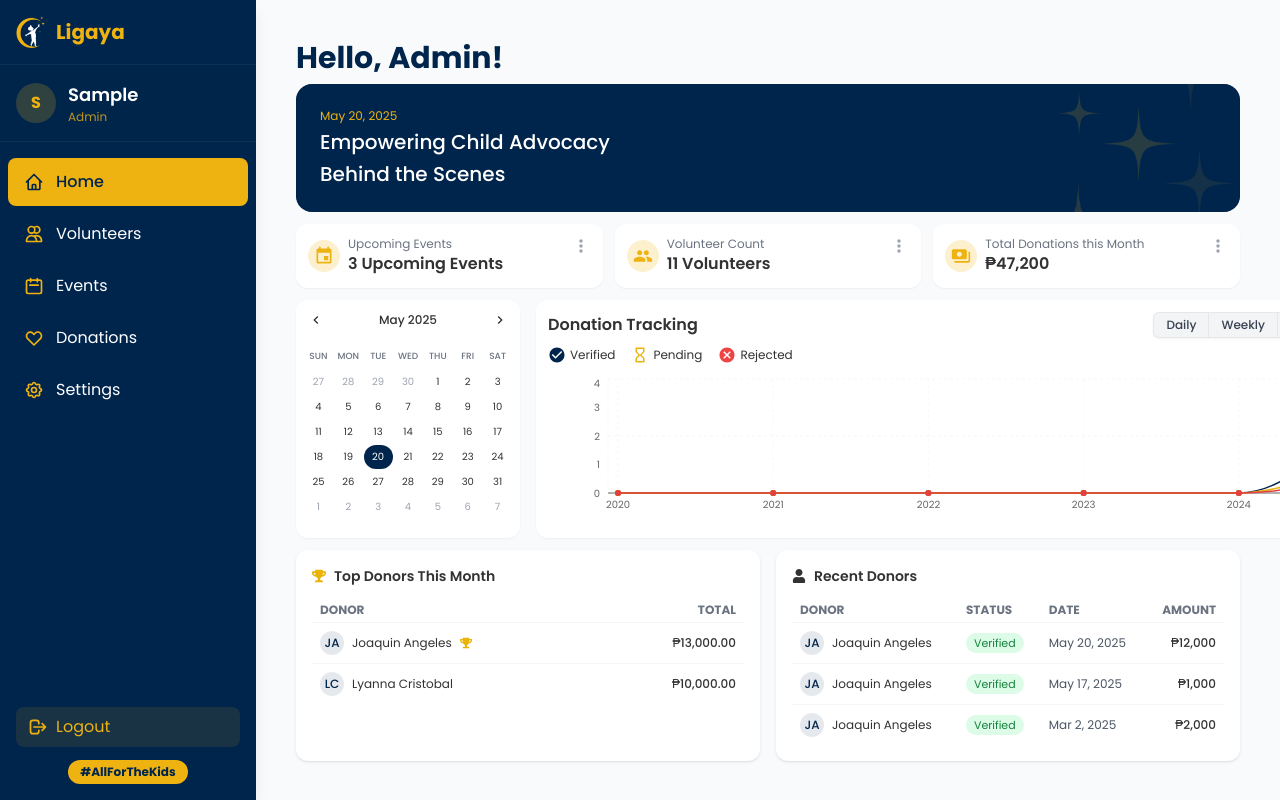
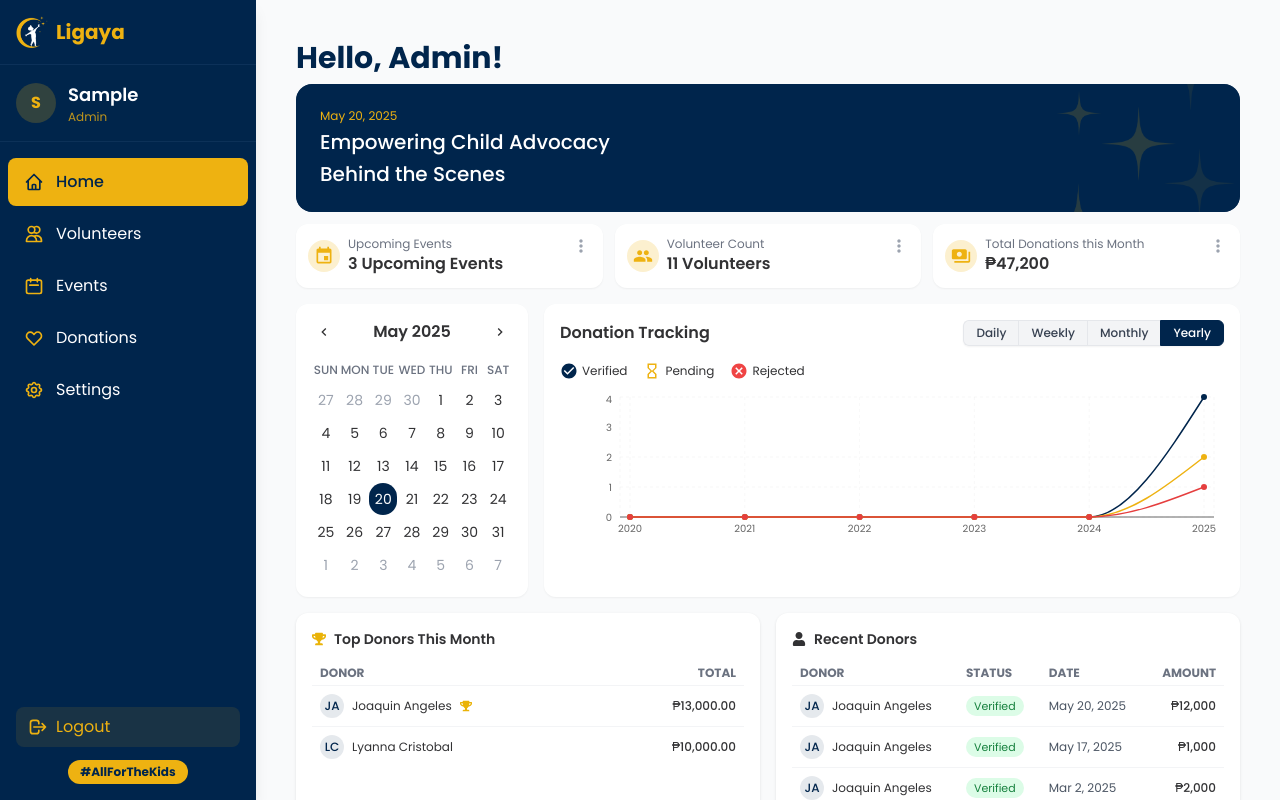
Before and after one commit to j24angeles/Ligaya, a React (Create React App) app in the folder ligaya_ustuvu/: page /admin-dashboard in a window 1280 px wide. Built offline with nearby package versions, Linux system fonts and the light colour scheme; data requests are answered from the project's data file; sample sign-in values are in the browser's storage.

Commit message:
fixed admin dash

```diff
--- a/ligaya_ustuvu/src/components/admin-dashboard/AdminDashboardComponent.js
+++ b/ligaya_ustuvu/src/components/admin-dashboard/AdminDashboardComponent.js
@@ -8,11 +8,10 @@ import { getAllDonations } from '../../api/donationService';
 import { getAllUsers } from '../../api/userService';
 import TopDonorsList from './TopDonorsList';
 
-
 const AdminDashboardComponent = () => {
   const [events, setEvents] = useState([]);
   const [donations, setDonations] = useState([]);
-const [users, setUsers] = useState([]);  // <-- store users here
+  const [users, setUsers] = useState([]);
   const [loading, setLoading] = useState(true);
   const [error, setError] = useState(null);
 
@@ -22,7 +21,7 @@ try {
         const [eventsData, donationsData, usersData] = await Promise.all([
           getAllEvents(),
           getAllDonations(),
-getAllUsers()   // <-- fetch users here
+          getAllUsers()
         ]);
         setEvents(eventsData);
         setDonations(donationsData);
@@ -52,21 +51,24 @@ return (
         <h1 className="text-3xl font-bold text-primary">Hello, Admin!</h1>
       </div>
 
-<div className="mb-3">
+      <div className="mb-4">
         <DashboardCards events={events} donations={donations} users={users} />
       </div>
-<div className="grid grid-cols-1 lg:grid-cols-4 gap-4 mb-3">
-  <Calendar events={events} className="col-span-1 h-24" />
-  <StatusChart donations={donations} className="col-span-3" />
+
+      <div className="flex flex-col lg:flex-row gap-4 mb-4">
+        <div className="w-full lg:w-1/4">
+          <Calendar events={events} />
         </div>
-
+        <div className="w-full lg:w-3/4">
+          <StatusChart donations={donations} />
+        </div>
+      </div>
 
       <div className="grid grid-cols-1 lg:grid-cols-2 gap-4">
         <TopDonorsList donations={donations} users={users} />
         <RecentDonorsTable donations={donations} />
       </div>
     </div>
-
   );
 };
 
--- a/ligaya_ustuvu/src/components/admin-dashboard/Calendar.js
+++ b/ligaya_ustuvu/src/components/admin-dashboard/Calendar.js
@@ -133,15 +133,14 @@ const Calendar = ({ events }) => {
   const weekdays = ['SUN', 'MON', 'TUE', 'WED', 'THU', 'FRI', 'SAT'];
 
   return (
-    <div
-      className="bg-white rounded-xl shadow-sm p-2 mx-auto w-full max-w-5xl"
-      style={{ maxHeight: 280, overflowY: 'auto' }}
-    >
+    <div className="bg-white rounded-xl shadow-sm p-4 h-full flex flex-col">
       <div className="flex justify-between items-center mb-4">
         <button onClick={prevMonth} className="p-1 rounded-full hover:bg-gray-100">
           <MdChevronLeft size={16} />
         </button>
-        <h3 className="font-medium text-xs">{getMonthName()}</h3>
+        <h3 className="font-semibold text-base">
+          {getMonthName()}
+        </h3>
         <button onClick={nextMonth} className="p-1 rounded-full hover:bg-gray-100">
           <MdChevronRight size={16} />
         </button>
@@ -149,18 +148,18 @@ const Calendar = ({ events }) => {
 
       <div className="grid grid-cols-7 gap-[1px] mb-1">
         {weekdays.map((day, index) => (
-          <div key={index} className="text-center text-[9px] font-medium text-gray-500 py-0.5 select-none">
+          <div key={index} className="text-center text-xs font-medium text-gray-500 py-0.5 select-none">
             {day}
           </div>
         ))}
       </div>
 
-      <div className="grid grid-cols-7 gap-[1px]">
+      <div className="grid grid-cols-7 gap-[1px] flex-grow">
         {days.map((day, index) => (
           <button
             key={index}
             onClick={() => handleDateClick(day)}
-            className={`relative h-6 flex items-center justify-center text-[10px] rounded-full transition-colors
+            className={`relative h-8 flex items-center justify-center text-sm rounded-full transition-colors
               ${!day.currentMonth ? 'text-gray-400' : ''}
               ${
                 isSameDate(day.date, new Date())
@@ -172,7 +171,7 @@ const Calendar = ({ events }) => {
           >
             {day.date.getDate()}
             {hasEvent(day.date) && (
-              <span className="absolute bottom-[2px] left-1/2 transform -translate-x-1/2 w-1 h-1 bg-secondary rounded-full"></span>
+              <span className="absolute bottom-1 left-1/2 transform -translate-x-1/2 w-1.5 h-1.5 bg-secondary rounded-full"></span>
             )}
           </button>
         ))}
@@ -231,7 +230,6 @@ const Calendar = ({ events }) => {
                 </tbody>
               </table>
 
-
               {eventModal.event.volunteers && eventModal.event.volunteers.length > 0 && (
                 <div className="mt-2">
                   <h5 className="font-medium mb-1">
@@ -249,14 +247,12 @@ const Calendar = ({ events }) => {
             <p className="text-gray-600">No event on this date.</p>
           )}
 
-
           <hr className="my-4" />
 
           <div className="flex justify-end">
-
+            {/* Action buttons can go here if needed */}
           </div>
         </div>
-
       </div>
     )}
   </div>
--- a/ligaya_ustuvu/src/components/admin-dashboard/StatusChart.js
+++ b/ligaya_ustuvu/src/components/admin-dashboard/StatusChart.js
@@ -5,17 +5,6 @@ import { MdCheckCircle, MdHourglassEmpty, MdCancel } from 'react-icons/md';
 const StatusChart = ({ donations }) => {
   const [chartData, setChartData] = useState([]);
   const [timeFrame, setTimeFrame] = useState('yearly');
-  const [isSmallScreen, setIsSmallScreen] = useState(false);
-
-  useEffect(() => {
-    const handleResize = () => {
-      setIsSmallScreen(window.innerWidth < 890);
-    };
-
-    handleResize(); // Check initial size
-    window.addEventListener('resize', handleResize);
-    return () => window.removeEventListener('resize', handleResize);
-  }, []);
 
   useEffect(() => {
     if (!donations?.length) return;
@@ -111,7 +100,7 @@ const StatusChart = ({ donations }) => {
     return monthlyData;
   };
 
-  // Fixed: Process data for weekly view
+  // Process data for weekly view
   const processWeeklyData = (donations) => {
     const weeksData = [];
     const currentDate = new Date();
@@ -216,11 +205,8 @@ const StatusChart = ({ donations }) => {
   };
 
   return (
-    <div
-      className="bg-white rounded-xl shadow-sm p-3"
-      style={{ width: isSmallScreen ? '100%' : '890px', maxWidth: '890px' }}
-    >
-      <div className="flex justify-between mb-2 items-center flex-wrap gap-2">
+    <div className="bg-white rounded-xl shadow-sm p-4 h-full">
+      <div className="flex justify-between mb-4 items-center flex-wrap gap-2">
         <h3 className="font-semibold text-base">Donation Tracking</h3>
         <div className="inline-flex rounded-md shadow-sm">
           <button
@@ -281,9 +267,9 @@ const StatusChart = ({ donations }) => {
         </div>
       </div>
 
-      <div style={{ height: 150 }}>
+      <div className="h-40">
         <ResponsiveContainer width="100%" height="100%">
-          <LineChart data={chartData} margin={{ top: 3, right: 10, left: 0, bottom: 3 }}>
+          <LineChart data={chartData} margin={{ top: 5, right: 10, left: 0, bottom: 5 }}>
             <CartesianGrid strokeDasharray="3 3" opacity={0.15} />
             <XAxis
               dataKey="label"
```
Also changed, not shown: ligaya_ustuvu/db.json. Lines whose indentation alone changed are shown as unchanged.
